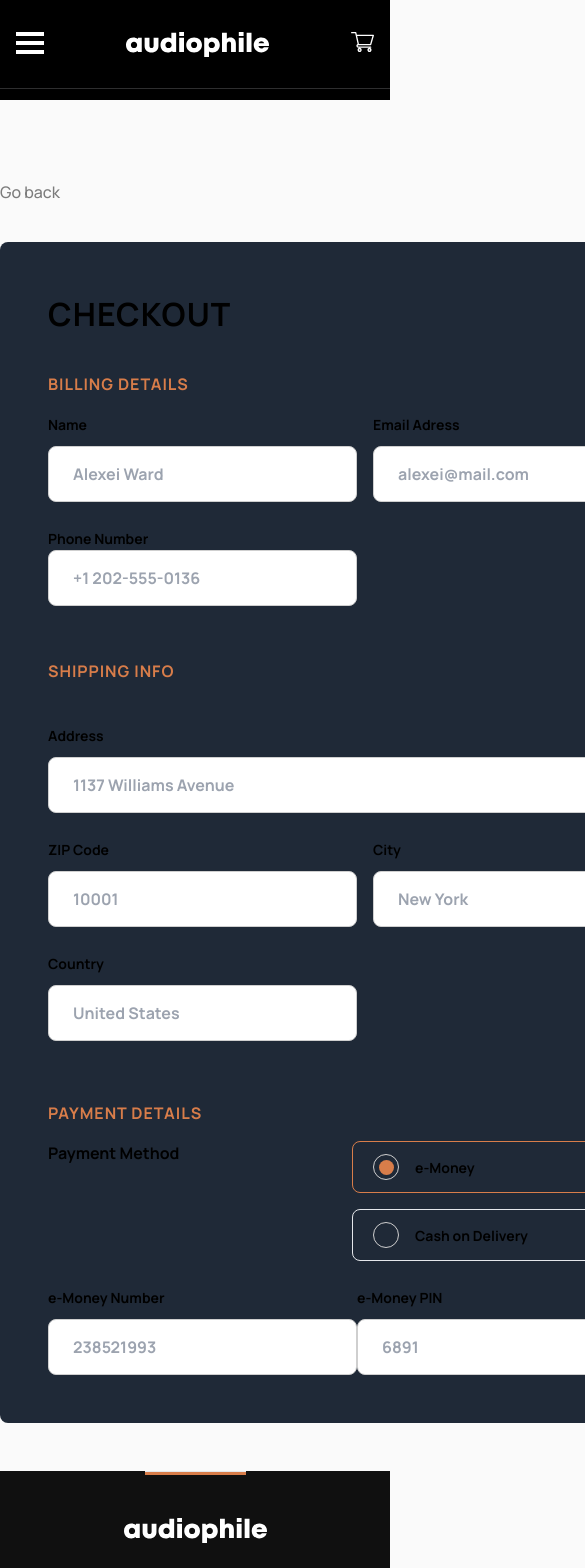
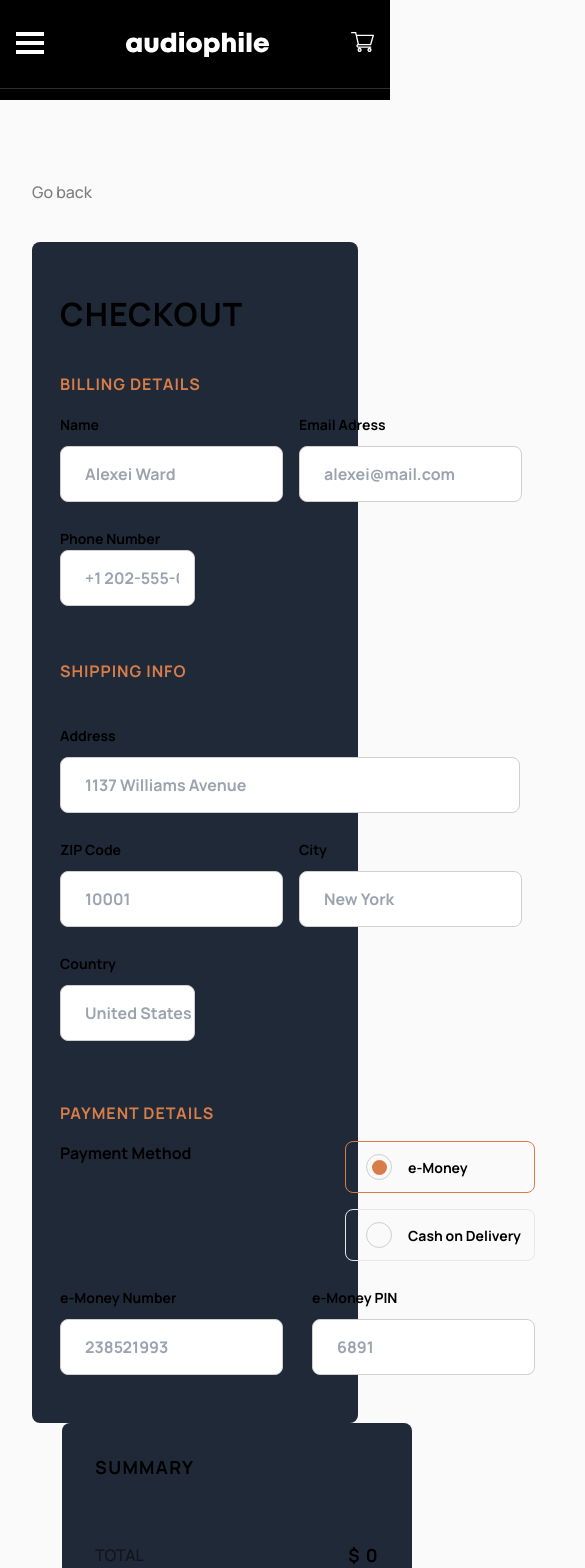
Before and after one commit to GustavoJuvino/Audiophile-Website, a Next.js app: page /checkout in a window 390 px wide. Shown: the top 1568 px of the page, 585 px wide, since content can reach past the window. Built offline with nearby package versions, Linux system fonts and the light colour scheme.

Commit message:
design: working the responsive design in Checkou component

```diff
--- a/app/Components/Form/Input.tsx
+++ b/app/Components/Form/Input.tsx
@@ -33,8 +33,11 @@ export function Input({name, error, ...props}: InputProps) {
                 {...props}
                 onClick={() => setSelected(true)}
                 className={twMerge(`
-                        w-[309px]
+                        xl:w-[285px]
+                        lg:w-full
+                        md:w-[285px]
                         h-14
+                        pl-6
                         border-[1px]
                         rounded-lg
                         outline-none
--- a/app/checkout/Checkout.tsx
+++ b/app/checkout/Checkout.tsx
@@ -51,8 +51,8 @@ const Checkout: React.FC<CheckoutProps> = ({ errors }) => {
     const handleRadioCheck = (e: React.ChangeEvent<HTMLInputElement>): void => setSelectedRadionBtn(e.currentTarget.value);
 
     return (
-        <main className="bg-gray-800 xl:w-[730px] w-[689px] h-full rounded-lg">
-            <section className="px-12 pb-12">
+        <main className="bg-gray-800 xl:w-[730px] lg:w-auto md:w-[689px] h-full rounded-lg">
+            <section className="lg:px-12 px-7 pb-12">
                 <h1 className="mt-[54px] text-4xl uppercase">
                     Checkout
                 </h1>
@@ -98,6 +98,7 @@ const Checkout: React.FC<CheckoutProps> = ({ errors }) => {
                             name="phone"
                             error={errors.phone}
                             placeholder="+1 202-555-0136"
+                            className="max-xl:w-[50%]"
                         />
                     </Form.Field>
                 </CheckoutDetails.Section>
@@ -115,7 +116,7 @@ const Checkout: React.FC<CheckoutProps> = ({ errors }) => {
                             name="address"
                             error={errors.address}
                             placeholder="1137 Williams Avenue"
-                            className="w-[634px]"
+                            className="xl:w-[634px] md:w-[92%] w-[460px]"
                         />
                     </Form.Field>
 
@@ -157,11 +158,12 @@ const Checkout: React.FC<CheckoutProps> = ({ errors }) => {
                             name="country"
                             error={errors.country}
                             placeholder="United States"
+                            className="max-xl:w-[50%]"
                         />
                     </Form.Field>
                 </CheckoutDetails.Section>
 
-                <CheckoutDetails.Section className="mt-[60px]">
+                <CheckoutDetails.Section className="max-md:w-[475px] mt-[60px]">
                     <CheckoutDetails.Legend> Payment Details </CheckoutDetails.Legend>
 
                     <div className="w-full flex justify-between">
@@ -177,7 +179,8 @@ const Checkout: React.FC<CheckoutProps> = ({ errors }) => {
                                         py-3
                                         pl-5
                                         gap-4
-                                        w-[289px]
+                                        md:w-[289px]
+                                        w-[190px]
                                         h-auto
                                         border-[1px]
                                         rounded-lg
@@ -203,7 +206,7 @@ const Checkout: React.FC<CheckoutProps> = ({ errors }) => {
                     </div>
 
                     {selectedRadioBtn === "e-money" && (
-                        <div className="flex justify-between mt-6">
+                        <div className="flex gap-4 justify-between mt-6">
                             {paymentMethods[0].inputsMoney?.map((input) => (
                                 <Form.Field key={input.name}>
                                     <Form.Label
@@ -218,6 +221,7 @@ const Checkout: React.FC<CheckoutProps> = ({ errors }) => {
                                         name={input.name}
                                         error={input.name === "moneyPIN" ? errors.moneyPIN : errors.moneyNumber}
                                         placeholder={input.value.toString()}
+                                        className="xl:w-[285px]"
                                     />
                                 </Form.Field>
                             ))}
@@ -236,44 +240,6 @@ const Checkout: React.FC<CheckoutProps> = ({ errors }) => {
                     )}
                 </CheckoutDetails.Section>
             </section>
-
-            {/*
-            {/* <CheckoutDetails.Section className="mt-[60px">
-
-
-                    {selectedRadioBtn === "e-money" && (
-                        <div className="flex justify-between mt-6">
-                            {paymentMethods[0].inputsMoney?.map((input) => (
-                                <Form.Field key={input.name}>
-                                    <Form.Label
-                                        htmlFor={input.name}
-                                        error={input.name === "moneyPIN" ? errors.moneyPIN : errors.moneyNumber}
-                                    >
-                                        {input.label}
-                                    </Form.Label>
-
-                                    <Form.Input
-                                        type="number"
-                                        name={input.name}
-                                        error={input.name === "moneyPIN" ? errors.moneyPIN : errors.moneyNumber}
-                                        placeholder={input.value.toString()}
-                                    />
-                                </Form.Field>
-                            ))}
-                        </div>
-                    )}
-
-                    {selectedRadioBtn === "cash" && (
-                        <div className="w-full h-auto flex gap-x-8 mt-[30px]">
-                            <CashIcon />
-                            <p className="text-[15px] opacity-50 font-medium">
-                                The ‘Cash on Delivery’ option enables you to pay in cash when our delivery <br/>
-                                courier arrives at your residence. Just make sure your address is correct so <br/>
-                                that your order will not be cancelled.
-                            </p>
-                        </div>
-                    )}
-                </CheckoutDetails.Section> */}
         </main>
     )
 }
--- a/app/checkout/Summary.tsx
+++ b/app/checkout/Summary.tsx
@@ -23,7 +23,7 @@ const Summary = () => {
 
 
   return (
-    <section className="w-[350px] h-full rounded-lg bg-gray-800">
+    <section className="w-[350px] ml-[30px] h-full rounded-lg bg-gray-800">
       <div className="px-[33px] pb-8">
         <h1 className="text-lg uppercase mt-8">
           summary
--- a/app/checkout/page.tsx
+++ b/app/checkout/page.tsx
@@ -60,7 +60,7 @@ const page = () => {
 
   return (
     <main className="w-full h-auto flex justify-center">
-      <section className="lg:w-[1110px] w-full h-full mx-8 mt-20 mb-12">
+      <section className="lg:w-[1110px] w-full h-full lg:mx-8 max-lg:px-8 mt-20 mb-12">
         <span className="font-medium opacity-50">
           Go back
         </span>
@@ -68,7 +68,7 @@ const page = () => {
         <FormProvider {...createCheckoutForm}>
           <form
             onSubmit={handleSubmit((data) => console.log(data))}
-            className="w-full h-full mt-[38px] flex justify-between"
+            className="w-full h-full mt-[38px] flex max-lg:flex-col justify-between"
           >
             <Checkout errors={errors} />
             <Summary />
--- a/app/globals.css
+++ b/app/globals.css
@@ -78,8 +78,3 @@ input[type="radio"] {
   border-radius: 100%;
   background-color: #D87D4A;
 }
-
-/* Chrome/Opera/Safari/Edge */
-input::-webkit-input-placeholder {
-	padding-left: 24px;
-}
```
